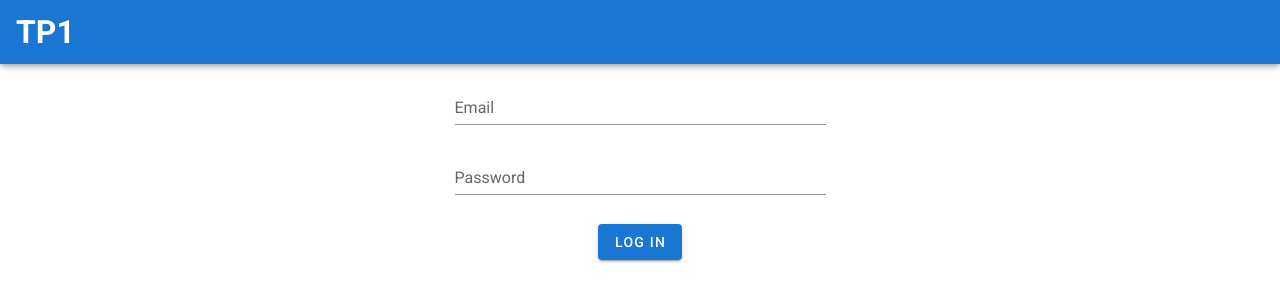
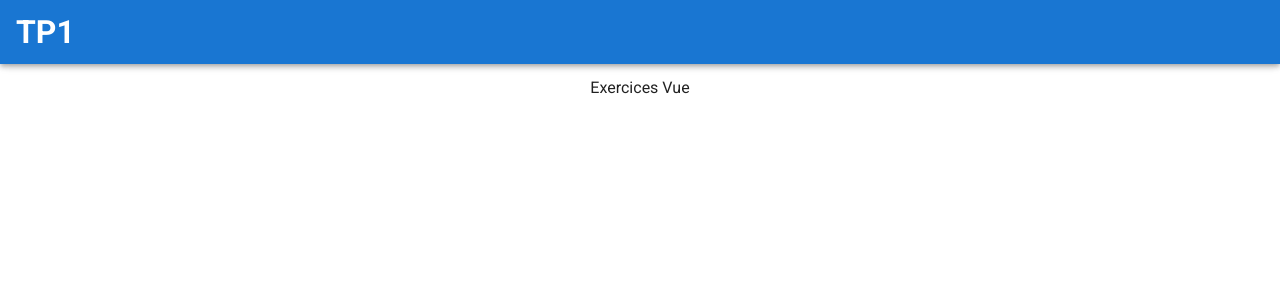
Before and after one commit to Patatart/frontend_tp1, a Vue app: page /#/ in a window 1280 px wide. Shown: the top 302 px of the page. Built offline with nearby package versions, Linux system fonts and the light colour scheme.

Commit message:
Redirection vers la page de login si non connecté

```diff
--- a/package.json
+++ b/package.json
@@ -8,8 +8,10 @@
     "lint": "vue-cli-service lint"
   },
   "dependencies": {
+    "axios": "^0.19.2",
     "core-js": "^3.6.4",
     "vue": "^2.6.11",
+    "vue-axios": "^2.1.5",
     "vue-router": "^3.1.5",
     "vuetify": "^2.2.11"
   },
--- a/src/App.vue
+++ b/src/App.vue
@@ -33,19 +33,19 @@
     </v-app-bar>
 
     <v-content>
-      <Login/>
+      <Home/>
     </v-content>
   </v-app>
 </template>
 
 <script>
-import Login from './components/Login'
+import Home from './views/Home'
 
 export default {
   name: 'App',
 
   components: {
-    Login
+    Home
   },
 
   data: () => ({
--- /dev/null
+++ b/src/components/Exercices.vue
@@ -0,0 +1,23 @@
+<template>
+  <v-container>
+    <v-row>
+      <v-col class="text-center" cols="12" md="4">
+      </v-col>
+      <v-col class="text-center" cols="12" md="4">
+        Exercices Vue
+      </v-col>
+    </v-row>
+  </v-container>
+</template>
+
+<script>
+export default {
+  name: 'Exercices',
+  data: () => ({
+
+  }),
+  methods: {
+
+  }
+}
+</script>
--- a/src/main.js
+++ b/src/main.js
@@ -1,12 +1,20 @@
 import Vue from 'vue'
 import App from './App.vue'
-import router from './router'
 import vuetify from './plugins/vuetify'
+import createRouter from './router'
+import axios from 'axios'
+import VueAxios from 'vue-axios'
+const state = {
+  user: {}
+}
 
+axios.defaults.withCredentials = true
 Vue.config.productionTip = false
+Vue.use(VueAxios, axios)
 
 new Vue({
-  router,
+  data: state,
+  router: createRouter(state),
   vuetify,
   render: h => h(App)
 }).$mount('#app')
--- a/src/router/index.js
+++ b/src/router/index.js
@@ -1,14 +1,29 @@
-import Vue from 'vue'
+// import Vue from 'vue'
 import VueRouter from 'vue-router'
 import Home from '../views/Home.vue'
+import Login from '../views/Login.vue'
+import axios from 'axios'
 
-Vue.use(VueRouter)
+function createRouter (state) {
+  async function beforeEnter (to, from, next) {
+    try {
+      const { data: user } = await axios.get('/api/me')
+      state.user = user
+      next()
+    } catch (err) {
+      console.log('err', err)
+      next('/login')
+    }
+  }
+
+  // Vue.use(VueRouter)
 
   const routes = [
     {
       path: '/',
       name: 'Home',
-    component: Home
+      component: Home,
+      beforeEnter
     },
     {
       path: '/about',
@@ -17,11 +32,17 @@ const routes = [
       // this generates a separate chunk (about.[hash].js) for this route
       // which is lazy-loaded when the route is visited.
       component: () => import(/* webpackChunkName: "about" */ '../views/About.vue')
+    },
+    {
+      path: '/login',
+      name: 'Login',
+      component: Login
     }
   ]
 
-const router = new VueRouter({
+  return new VueRouter({
     routes
   })
+}
 
-export default router
+export default createRouter
--- a/src/views/Home.vue
+++ b/src/views/Home.vue
@@ -1,18 +1,17 @@
 <template>
   <div class="home">
-    <img alt="Vue logo" src="../assets/logo.png">
-    <Login msg="Welcome to Your Vue.js App"/>
+    <Exercices/>
   </div>
 </template>
 
 <script>
 // @ is an alias to /src
-import Login from '@/components/Login.vue'
+import Exercices from '@/components/Exercices.vue'
 
 export default {
   name: 'Home',
   components: {
-    Login
+    Exercices
   }
 }
 </script>
```
Also changed, not shown: src/views/Login.vue (renamed from src/components/Login.vue), 1 other file (tests, documents, lock files or other folders). Lines whose indentation alone changed are shown as unchanged.
